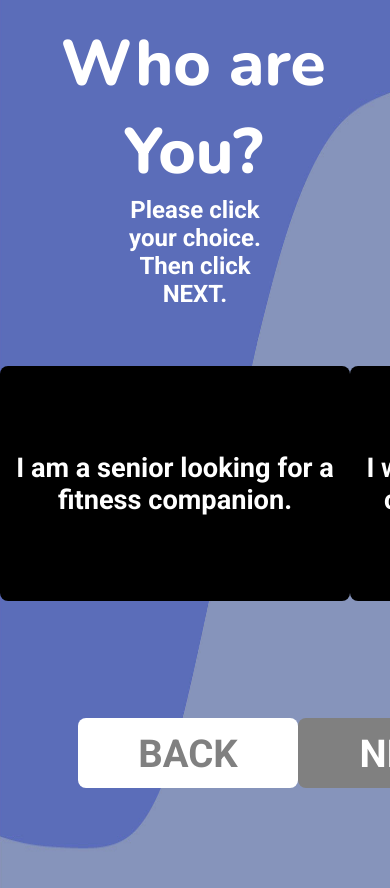
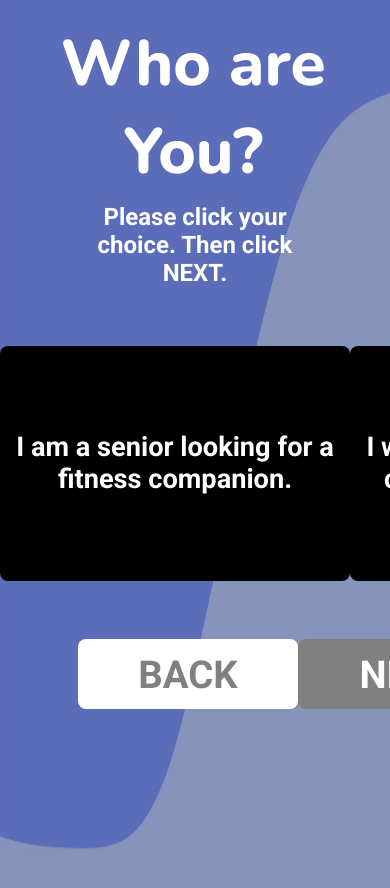
Before and after one commit to KimDuclos/flextogether, a React (Create React App) app: page /who-are-you in a window 390 px wide. Shown: the top 888 px of the page. Built offline with nearby package versions, Linux system fonts and the light colour scheme.

Commit message:
responsive to 1000

```diff
--- a/src/calendar.scss
+++ b/src/calendar.scss
@@ -27,6 +27,9 @@ $size375: "375px";
     padding: 5% 0 0 0;
     @media (max-width: $size1500) {
       padding: 5% 5% 0 0;
+    }
+    @media (max-width: $size1000) {
+      padding: 5% 0 0 0%;
     }
     @media (max-width: $size375) {
       font-size: 2.2em;
--- a/src/start-page.scss
+++ b/src/start-page.scss
@@ -27,8 +27,7 @@ $sizeiPhone: "375px";
     margin: 0%;
     padding: 10% 0 0 6%;
     @media (max-width: $size1000) {
-      margin: 25% 0 0 30%;
-      text-align: center;
+      font-size: 6em;
     }
     @media (max-width: $size800) {
       width: 100%;
@@ -52,7 +51,7 @@ $sizeiPhone: "375px";
       margin: 20% 0 0 68%;
     }
     @media (max-width: $size1000) {
-      margin: 30% 0 0 5%;
+      margin: 40% 0 0 60%;
     }
     @media (max-width: $size800) {
       margin: 70% 0 0 7%;
@@ -69,7 +68,7 @@ $sizeiPhone: "375px";
   #start-progress-button {
     margin: 2% 0 0 62%;
     @media (max-width: $size1000) {
-      margin: 2% 51% 0 0;
+      margin: 2% 0 0 57%;
     }
     @media (max-width: $size800) {
       margin: 2% 39% 0 0;
--- a/src/tell-more.scss
+++ b/src/tell-more.scss
@@ -46,6 +46,9 @@ $size375: "375px";
     color: white;
     display: flex;
     flex-direction: column;
+    @media (max-width: $size1500) {
+      margin: 10% auto 0 auto;
+    }
     @media (max-width: $size800) {
       width: 95%;
     }
@@ -154,7 +157,7 @@ $size375: "375px";
       margin: 15% auto 0 auto;
     }
     @media (max-width: $size1000) {
-      width: 60%;
+      width: 57%;
     }
     @media (max-width: $size800) {
       margin: 15% auto 0 auto;
--- a/src/thanks.scss
+++ b/src/thanks.scss
@@ -45,6 +45,9 @@ $size375: "375px";
     @media (max-width: $size1500) {
       margin: 0 auto;
     }
+    @media (max-width: $size1500) {
+      width: 60%;
+    }
     @media (max-width: $size375) {
       width: 90%;
       font-size: 1.2em;
--- a/src/welcome-page.scss
+++ b/src/welcome-page.scss
@@ -31,6 +31,7 @@ $sizeiPhone: "375px";
     }
     @media (max-width: $size1000) {
       margin: 0;
+      padding: 5% 0 0 0;
     }
     @media (max-width: $size800) {
       padding: 2% auto 0 auto;
@@ -52,6 +53,7 @@ $sizeiPhone: "375px";
       margin: 5% auto 0 auto;
       width: 60%;
       text-align: center;
+      line-height: 1.25em;
     }
     @media (max-width: $size800) {
       width: 80%;
--- a/src/who-are-you.scss
+++ b/src/who-are-you.scss
@@ -48,7 +48,8 @@ $size375: "375px";
       margin: 0 auto;
     }
     @media (max-width: $size1000) {
-      margin: 0 auto;
+      margin: 2% auto 0 auto;
+      width: 55%;
     }
     @media (max-width: $size375) {
       font-size: 1.2em;
@@ -65,7 +66,7 @@ $size375: "375px";
       margin: 5% auto 0 auto;
     }
     @media (max-width: $size1000) {
-      width: 80%;
+      width: 75%;
       margin: 5% auto;
     }
     @media (max-width: $size800) {
@@ -98,7 +99,7 @@ $size375: "375px";
     }
     @media (max-width: $size1000) {
       width: 45%;
-      margin: 20% auto 0 auto;
+      margin: 5% auto 0 auto;
     }
     @media (max-width: $size800) {
       width: 60%;
```
